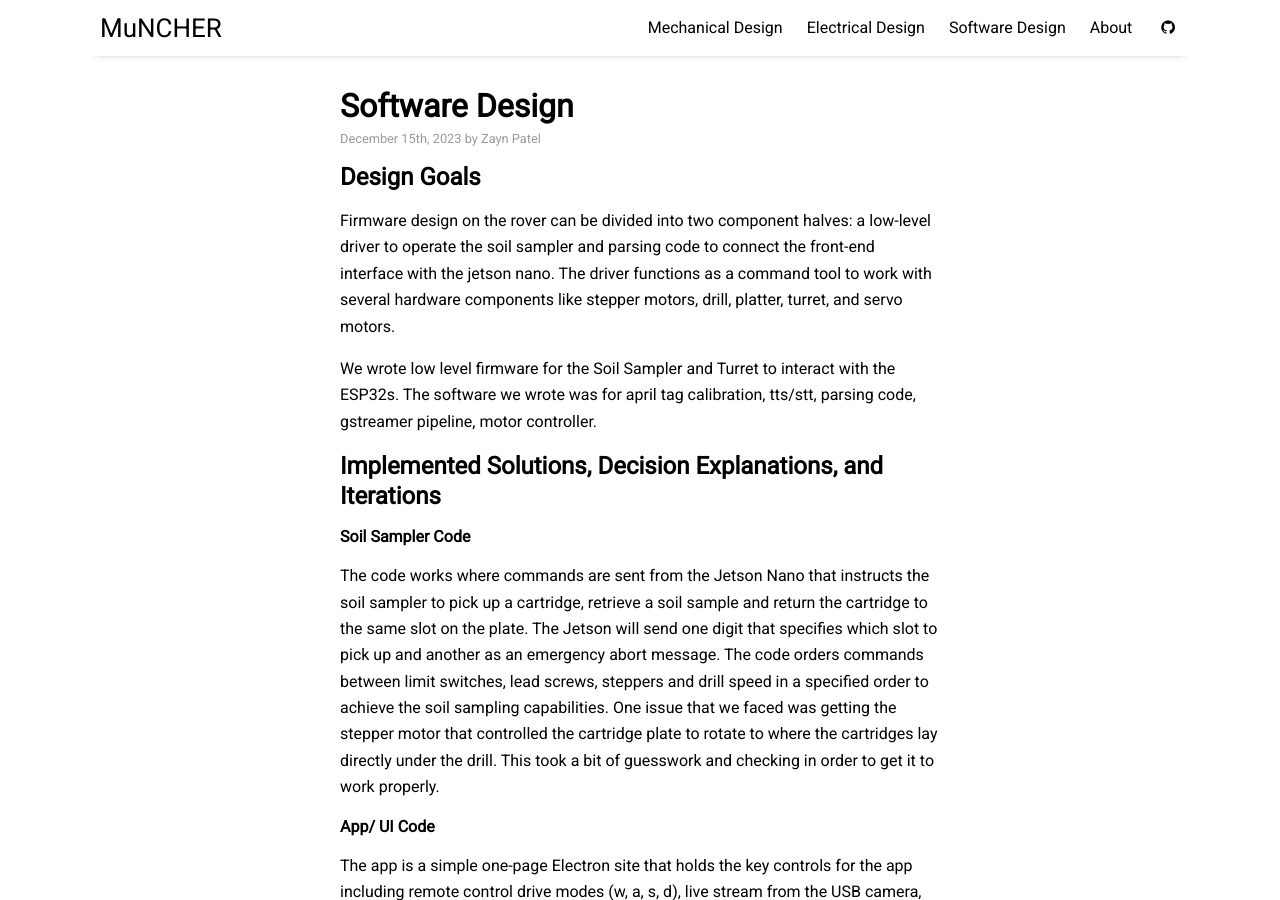
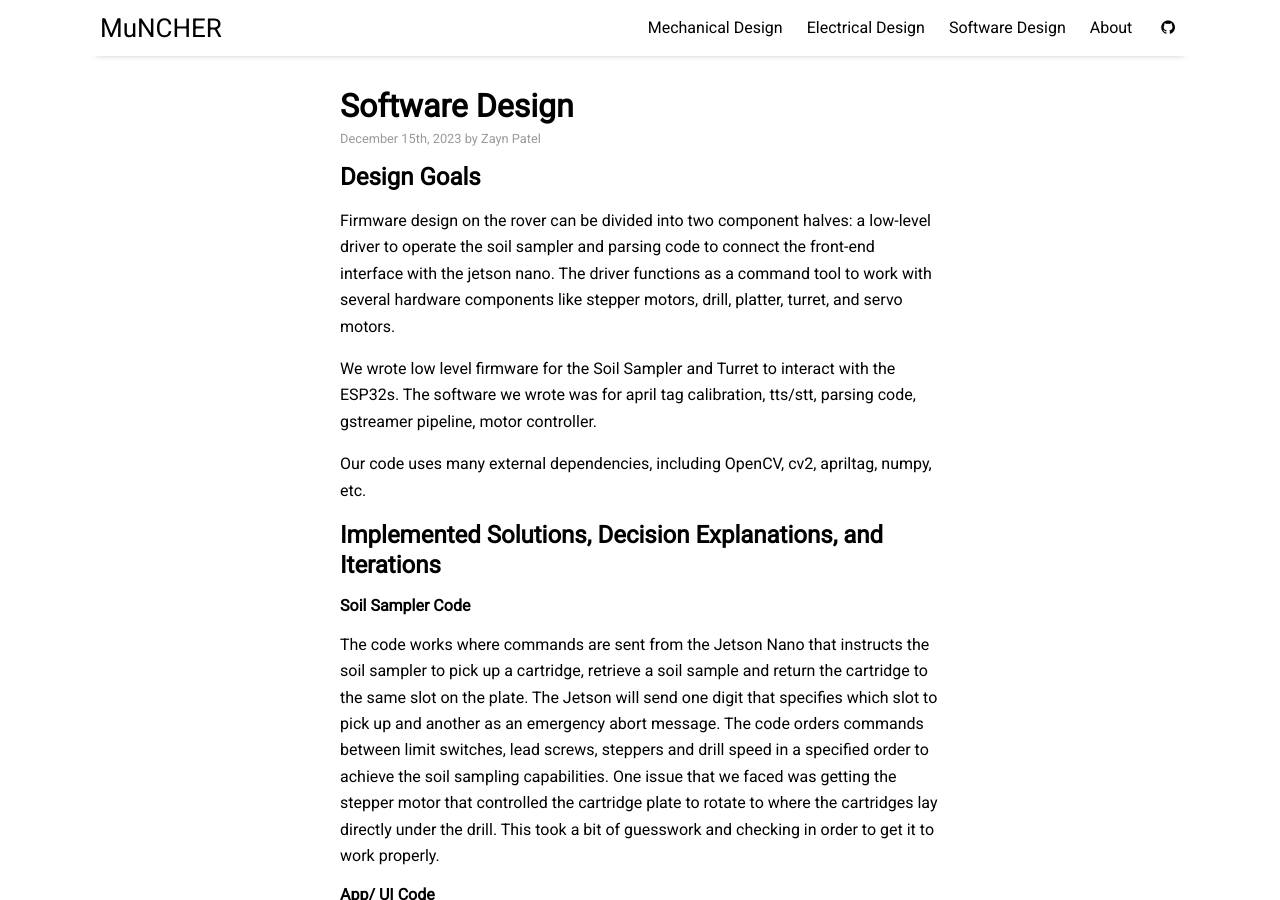
Before and after one commit to zaynpatel/the_muncher, a Jekyll site: the page built from pages/softdes.md, in a window 1280 px wide and 900 px high. Built offline with Jekyll 4.4.1, drawn with Linux system fonts in a browser that asks for light colours; nearby versions of some CDN libraries.

Commit message:
Start adding external code dependencies

```diff
--- a/pages/softdes.md
+++ b/pages/softdes.md
@@ -10,6 +10,8 @@ permalink: /softdes
 Firmware design on the rover can be divided into two component halves: a low-level driver to operate the soil sampler and parsing code to connect the front-end interface with the jetson nano. The driver functions as a command tool to work with several hardware components like stepper motors, drill, platter, turret, and servo motors.
 
 We wrote low level firmware for the Soil Sampler and Turret to interact with the ESP32s. The software we wrote was for april tag calibration, tts/stt, parsing code, gstreamer pipeline, motor controller.
+
+Our code uses many external dependencies, including OpenCV, cv2, apriltag, numpy, etc.
 
 ## Implemented Solutions, Decision Explanations, and Iterations
 
```
